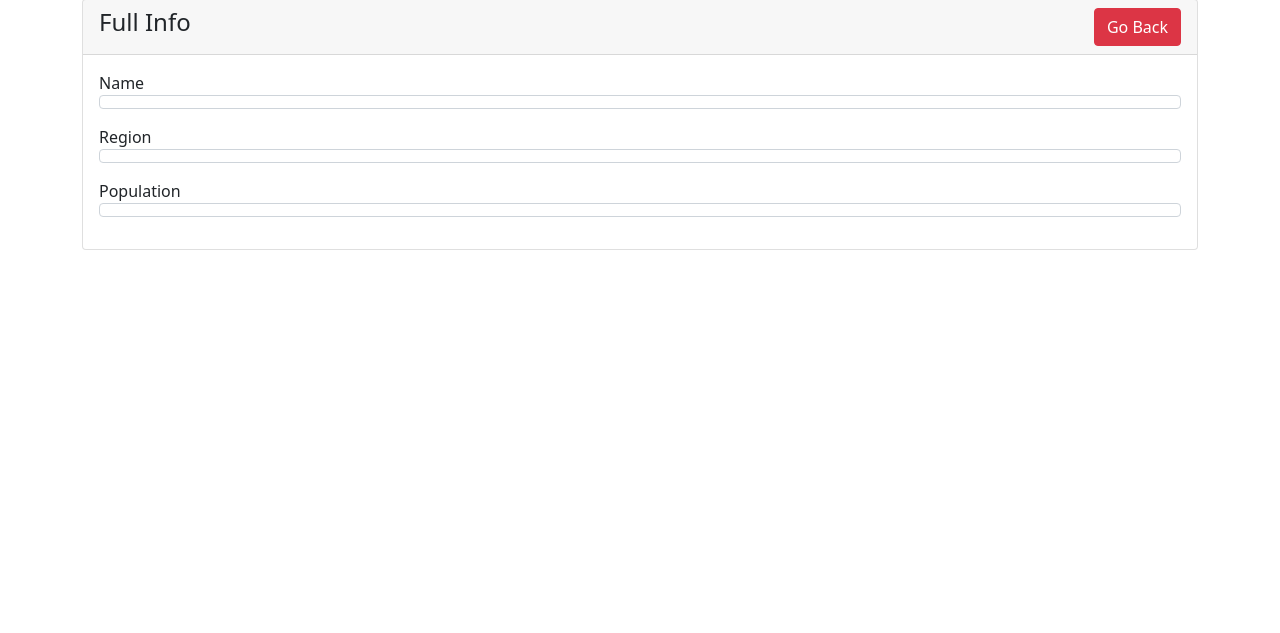
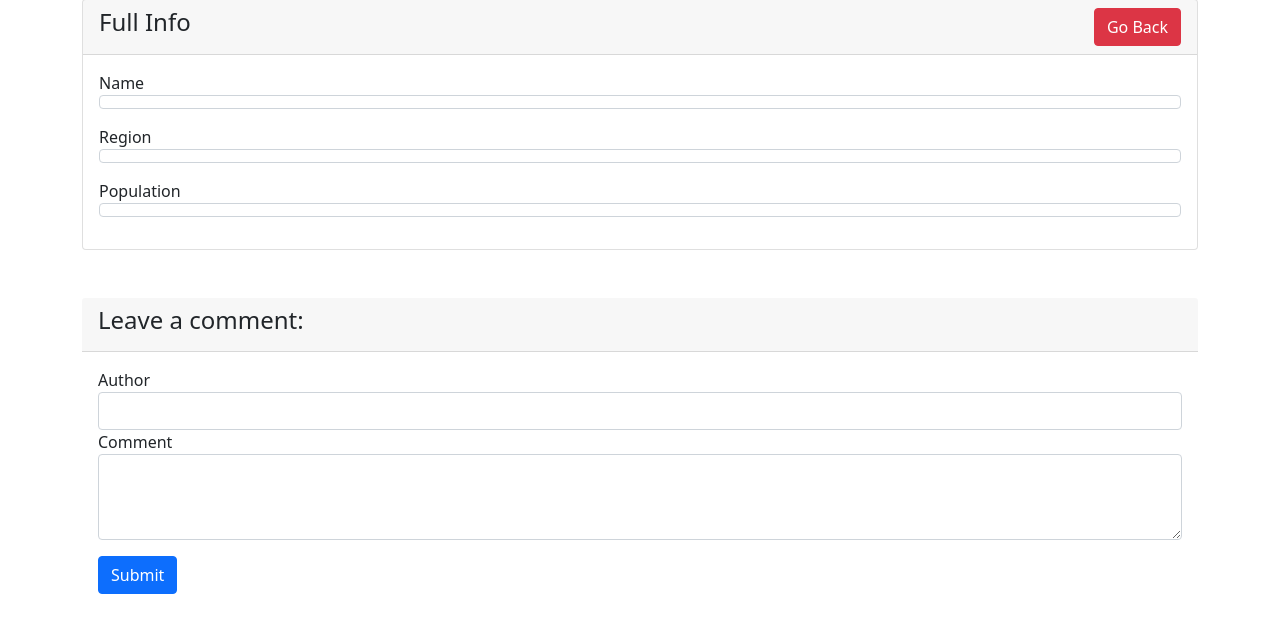
Before and after one commit to L0rdSmaug/countriesBtoBet, a PHP site: page /view_country.php in a window 1280 px wide. Shown: the part 49-682 px from the top of the page. Run offline with PHP 8.4, Linux system fonts and the light colour scheme; data that the repository does not hold is empty; some libraries are stand-ins or nearby versions.

Commit message:
Inserted comment system for each individual country

```diff
--- a/view_country.php
+++ b/view_country.php
@@ -65,6 +65,94 @@ if(isset($_GET['country_id'])) {
     </div>
 </div>
 
+<?php
+
+if(isset($_POST['create_comment'])) {
+    $the_country_id = $_GET['country_id'];
+
+    $comment_author = $_POST['comment_author'];
+    $comment_content = $_POST['comment_content'];
+
+    if(!empty($comment_author) && !empty($comment_content)) {
+        $query = "INSERT INTO comments (comment_country_id, comment_author, comment_content, comment_date) VALUES ($the_country_id, '{$comment_author}', '{$comment_content}', NOW())";
+        $create_comment = mysqli_query($connect, $query);
+
+        if(!$create_comment) {
+            die("Comment creation failed". mysqli_error($connect));
+        }
+
+        $query = "UPDATE countries SET country_comment_count = country_comment_count + 1 WHERE country_id = $the_country_id";
+        $update_comment_count = mysqli_query($connect, $query);
+
+    } else {
+        echo "<script>Fields cannot be empty</script>";
+    }
+}
+
+?>
+
+
+<div class="container mt-5">
+        <div class="row">
+            <div class="col-md-12">
+                <div class="card-header"><h4>Leave a comment:</h4></div>
+                    <div class="card-body">
+                    <form action="" method="post" role="form">
+
+                        <div class="form-group">
+                            <label for="Author">Author</label>
+                            <input type="text" class="form-control" name="comment_author">
+                        </div>
+
+                        <div class="form-group">
+                            <label for="Comment">Comment</label>
+                            <textarea class="form-control" name="comment_content" rows="3"></textarea>
+                        </div>
+                        <button type="submit" name="create_comment" class="btn btn-primary mt-3">Submit</button>
+                    </form>
+                    </div>
+                </div>
+             </div>
+    </div>
+
+<?php
+
+        $query = "SELECT * FROM comments WHERE comment_country_id = {$the_country_id} ORDER BY comment_id DESC";
+        $select_comments = mysqli_query($connect, $query);
+
+        if(!$select_comments) {
+            die("Query Failed". mysqli_error($connect));
+        }
+
+        while($row = mysqli_fetch_assoc($select_comments)) {
+            $comment_date = $row['comment_date'];
+            $comment_author = $row['comment_author'];
+            $comment_content = $row['comment_content'];
+
+
+        ?>
+
+        <div class="container mt-5">
+                <div class="row">
+                    <div class="col-md-12">
+                        <div class="card-header"><h4><?php echo $comment_author; ?></h4></div>
+                            <div class="card-body">
+                            <form action="" role="form">
+                                <div class="form-group">
+                                    <label for="Date"><?php echo $comment_date; ?></label>
+                                </div>
+
+                                <div class="form-group">
+                                    <textarea disabled class="form-control" name="comment_content" rows="3"><?php echo $comment_content; ?></textarea>
+                                </div>
+                            </form>
+                            </div>
+                        </div>
+                    </div>
+            </div>
+        <?php }
+
+    ?>
 
 <?php
 
```
